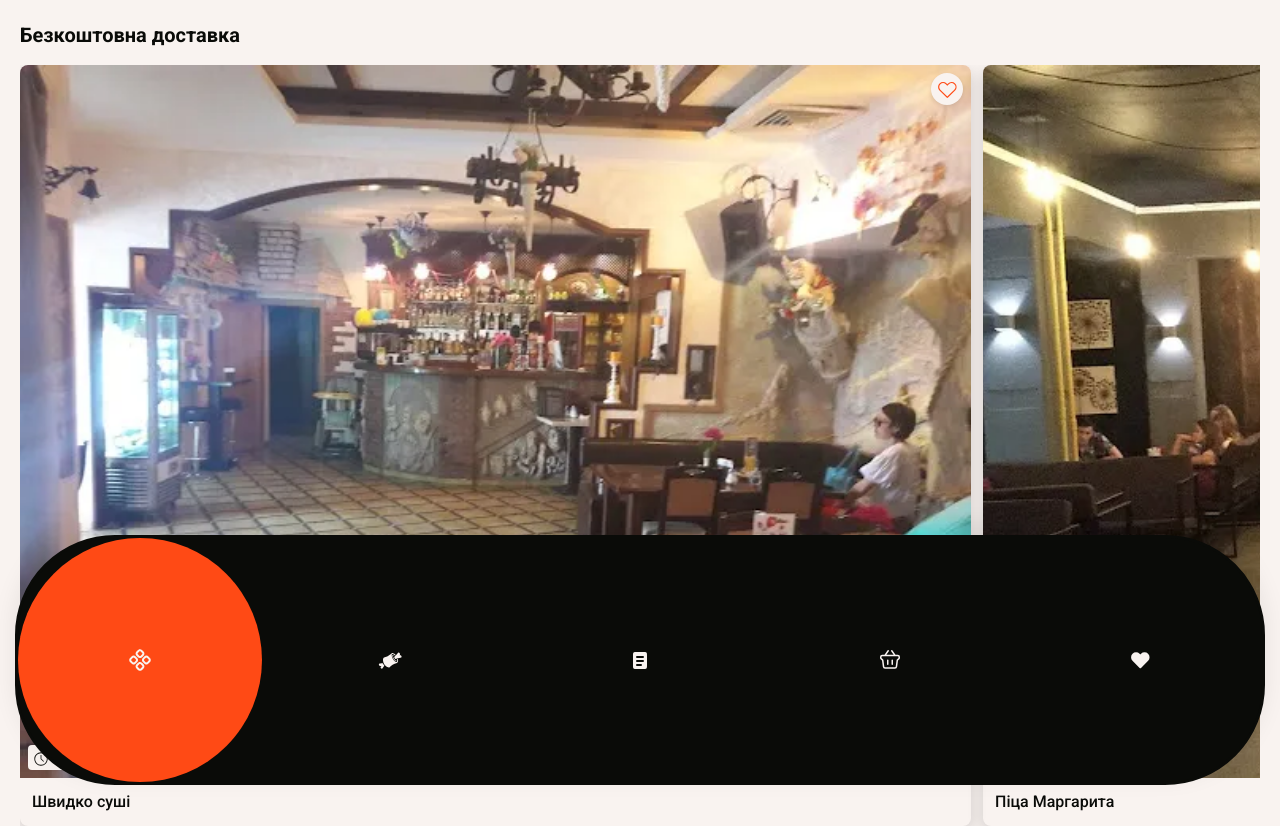
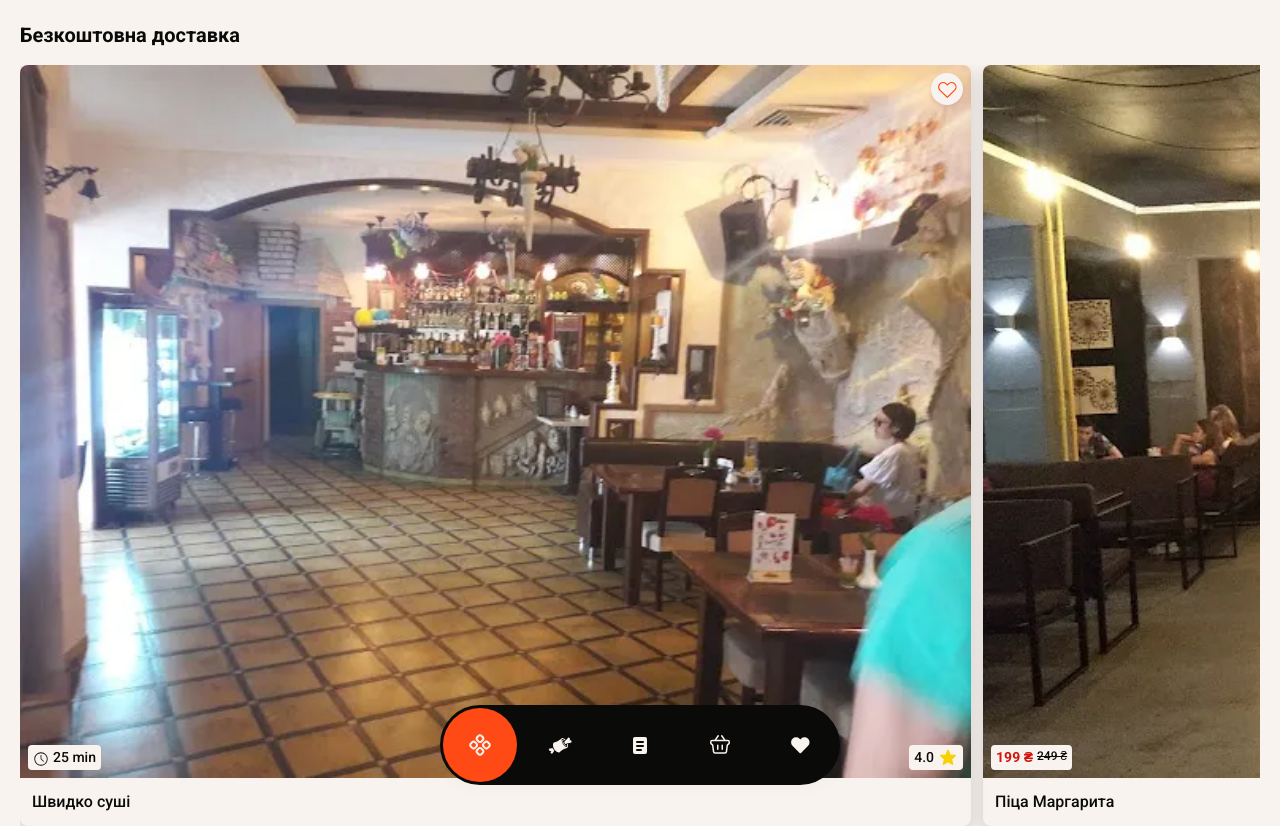
Before and after one commit to Artem-Kluev/food-bot, a Vue app: page / in a window 1280 px wide. Shown: the top 826 px of the page. Built offline with nearby package versions, Linux system fonts and the light colour scheme; the HTML template or start-up script is replaced by a standard one.

Commit message:
fix sidebr

```diff
--- a/src/components/base/BottomBar.vue
+++ b/src/components/base/BottomBar.vue
@@ -1,25 +1,25 @@
 <template>
-  <nav class="bottom-nav">
-    <!-- чорний фон -->
-    <div class="highlight" :style="{ transform: progress }"></div>
+  <div class="bottom-nav">
+    <nav class="bottom-nav__nav" ref="nav">
+      <div class="bottom-nav__highlight" :style="{ transform: progress }"></div>
 
-    <!-- кнопки -->
       <button
         v-for="(item, idx) in items"
         :key="idx"
-      class="nav-btn"
+        class="bottom-nav__btn"
         @click="navigateTo(item.link, idx)"
         :aria-label="item.label"
       >
-      <BaseSvg :id="item.icon" class="nav-btn__icon" />
+        <BaseSvg :id="item.icon" class="bottom-nav__btn-icon" />
       </button>
     </nav>
+  </div>
 
   {{ progress }}
 </template>
 
 <script setup lang="ts">
-import { ref, onMounted, computed } from 'vue'
+import { ref, onMounted, computed, useTemplateRef } from 'vue'
 import { useRouter } from 'vue-router'
 import BaseSvg from '@/components/base/BaseSvg.vue'
 
@@ -30,6 +30,11 @@ interface NavItem {
 }
 
 const router = useRouter()
+const nav = useTemplateRef<HTMLDivElement>('nav')
+
+onMounted(() => {
+  console.log(nav.value)
+})
 
 const items: NavItem[] = [
   { icon: 'main-logo', label: 'Головна', link: '/' },
@@ -42,13 +47,13 @@ const items: NavItem[] = [
 const activeIndex = ref(0)
 
 function getWidth() {
-  return window.innerWidth - 38
+  return nav.value?.clientWidth || 0
 }
 
 const progress = computed(() => {
   const point = getWidth() / items.length
 
-  return `translateX(${activeIndex.value * (point * 1.02)}px)`
+  return `translateX(${activeIndex.value * (point * 1.015)}px)`
 })
 
 const navigateTo = (path: string, index: number) => {
@@ -66,8 +71,12 @@ const navigateTo = (path: string, index: number) => {
   right: 0;
   margin: 0 15px;
   bottom: 15px;
+  z-index: 10;
+
+  &__nav {
     aspect-ratio: 5 / 1;
-
+    max-width: 400px;
+    margin: 0 auto;
     box-sizing: border-box;
     display: flex;
     align-items: center;
@@ -76,10 +85,10 @@ const navigateTo = (path: string, index: number) => {
     border: 3px solid $text;
     border-radius: 100px;
     box-shadow: 0 -8px 24px rgba(0, 0, 0, 0.08);
-  z-index: 10;
+    position: relative;
   }
 
-.highlight {
+  &__highlight {
     position: absolute;
     left: 0;
     height: 100%;
@@ -92,7 +101,7 @@ const navigateTo = (path: string, index: number) => {
     pointer-events: none;
   }
 
-.nav-btn {
+  &__btn {
     appearance: none;
     background: none;
     border: 0;
@@ -110,7 +119,7 @@ const navigateTo = (path: string, index: number) => {
     color: $background;
     user-select: none;
 
-  &__icon {
+    &-icon {
       width: 24px;
       height: 24px;
       transition: transform 200ms ease;
@@ -121,9 +130,10 @@ const navigateTo = (path: string, index: number) => {
         transform 200ms ease,
         color 200ms ease;
 
-    .nav-btn__icon {
+      .nav-btn-icon {
         transform: scale(1.05);
       }
     }
   }
+}
 </style>
```
Lines whose indentation alone changed are shown as unchanged.
